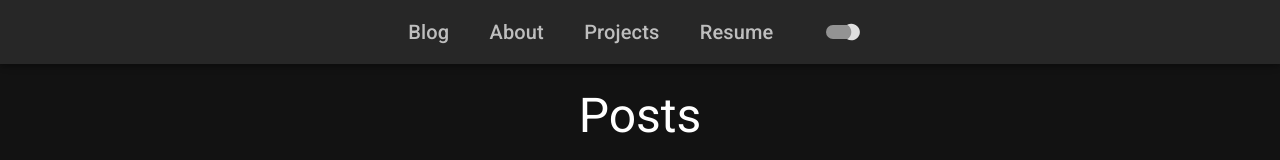
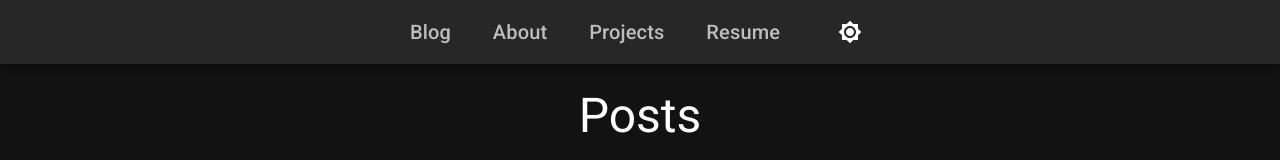
Before and after one commit to yeungalan0/site-monorepo, a Next.js app in the folder my_site/: page /blog in a window 1280 px wide. Shown: the top 160 px of the page. Built offline with nearby package versions, Linux system fonts and the light colour scheme.

Commit message:
Added theme change button and tests

```diff
--- a/my_site/pages/life-in-weeks.tsx
+++ b/my_site/pages/life-in-weeks.tsx
@@ -30,7 +30,7 @@ import {
 
 // TODO: Add stats
 // TODO: Next-auth sign in theme preference: https://github.com/mui/material-ui/issues/15588
-// TODO: Properly configure variables
+// TODO: Properly configure pipeline environment variables
 // TODO: Female vs. male life expectancy
 // TODO: Hourglass for mobile https://codepen.io/tag/hourglass?cursor=ZD0xJm89MCZwPTE=
 // TODO: Setup vercel deployment
--- a/my_site/src/layout.tsx
+++ b/my_site/src/layout.tsx
@@ -2,20 +2,20 @@ import {
   AppBar,
   Grid,
   GridSize,
+  IconButton,
   Slide,
-  Switch,
   Toolbar,
   Tooltip,
   Typography,
   useScrollTrigger,
 } from "@mui/material";
-import Brightness2Icon from "@mui/icons-material/Brightness2";
-import WbSunnyIcon from "@mui/icons-material/WbSunny";
 import Head from "next/head";
 import Link from "next/link";
 import { Fragment, ReactElement, useContext } from "react";
 import { useStyles } from "./style";
 import { ToggleThemeContext } from "./theme-provider";
+import Brightness4Icon from "@mui/icons-material/Brightness4";
+import Brightness7Icon from "@mui/icons-material/Brightness7";
 
 type DefaultLayoutProps = {
   children: JSX.Element | JSX.Element[];
@@ -228,17 +228,14 @@ export function TopBar(): JSX.Element {
               </Link>
             </Typography>
             <Tooltip title="Toggle Theme">
-              <Switch
-                checked={darkThemeActive}
-                onChange={toggleTheme}
-                icon={<WbSunnyIcon fontSize="small" />}
-                checkedIcon={<Brightness2Icon fontSize="small" />}
-                color="default"
-                // Ignoring this per: https://github.com/mui-org/material-ui/issues/20160
-                // eslint-disable-next-line @typescript-eslint/ban-ts-comment
-                // @ts-ignore
-                inputProps={{ "data-cy": "top-bar-toggle-theme" }}
-              />
+              <IconButton
+                sx={{ ml: 1 }}
+                onClick={toggleTheme}
+                color="inherit"
+                data-cy="top-bar-toggle-theme"
+              >
+                {darkThemeActive ? <Brightness7Icon /> : <Brightness4Icon />}
+              </IconButton>
             </Tooltip>
           </Toolbar>
         </DefaultGridLayout>
--- a/my_site/src/theme-provider.tsx
+++ b/my_site/src/theme-provider.tsx
@@ -28,9 +28,9 @@ type SelectedTheme = {
   appliedTheme: Theme;
 };
 
-const themeStorageKey = "theme";
+export const themeStorageKey = "theme";
 
-enum ThemeName {
+export enum ThemeName {
   DARK_THEME = "darkTheme",
   LIGHT_THEME = "lightTheme",
 }
```
Also changed, not shown: 2 other files (tests, documents, lock files or other folders).
